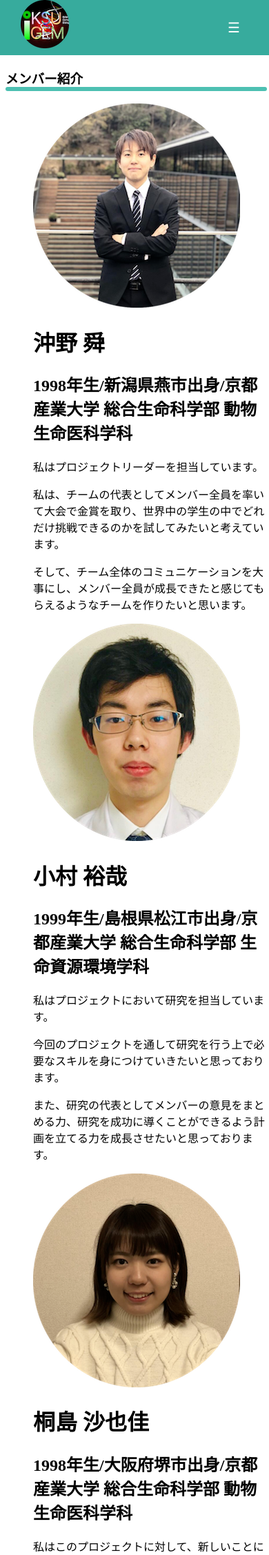
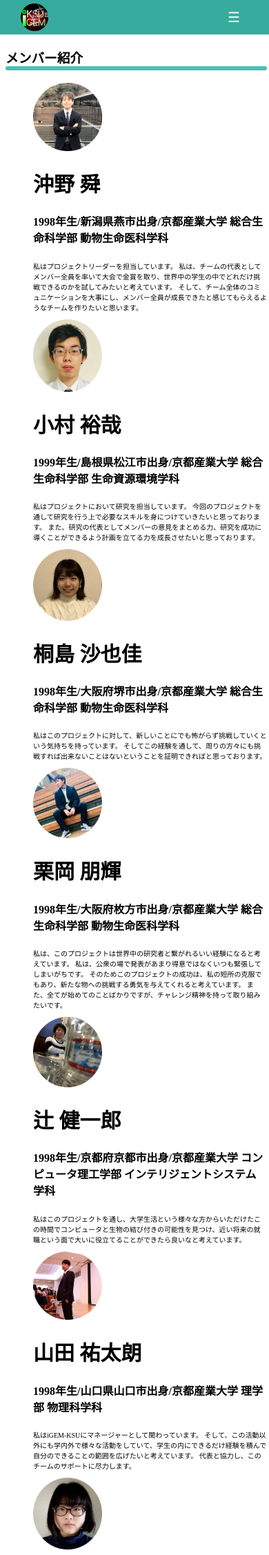
Before and after one commit to sahoI/iGem, a PHP site: page /source/member.html in a window 390 px wide. Shown: the top 2254 px of the page at 69% size. Run offline with PHP 8.4, Linux system fonts and the light colour scheme; some libraries are stand-ins or nearby versions.

Commit message:
headerとfooterのレスポンシブに合わせた、imgの位置などの微調整

```diff
--- a/css/style.css
+++ b/css/style.css
@@ -11,9 +11,7 @@ html, body {
 
 .header {
   height: 80px;
-  background-color: #37AB9D; }
-
-.wrap-menu {
+  background-color: #37AB9D;
   /* メニュー */
   /* オーバーレイ
   メニューが表示されているときに
@@ -23,12 +21,12 @@ html, body {
   メニュー以外の部分をクリックするとメニューが閉じます */
   /* ハンバーガーメニュー */
   /* メニューを閉じる */ }
-  .wrap-menu input {
+  .header input {
     display: none; }
-  .wrap-menu img {
+  .header img {
     float: left;
-    padding-left: 30px; }
-  .wrap-menu menu {
+    padding: 5px 30px; }
+  .header menu {
     position: relative;
     z-index: 1;
     font-size: 20px;
@@ -37,24 +35,24 @@ html, body {
     min-width: 200px;
     background: #37AB9D;
     float: right; }
-  .wrap-menu #menuOn:checked + menu {
+  .header #menuOn:checked + menu {
     max-width: 960px;
     /*コンテナと同じ数値を指定しておく必要あり*/
     z-index: 20; }
-  .wrap-menu #menuOn:checked + menu + div.overlay {
+  .header #menuOn:checked + menu + div.overlay {
     position: fixed;
     top: 0;
     bottom: 0;
     left: 0;
     right: 0; }
-  .wrap-menu #menuOn:checked + menu ul {
+  .header #menuOn:checked + menu ul {
     display: block; }
-  .wrap-menu ul {
+  .header ul {
     position: absolute;
     top: 40px;
     right: 0;
     display: none; }
-  .wrap-menu li {
+  .header li {
     list-style-type: none;
     /* メニュー要素の背景色と合わせる*/
     background-color: #37AB9D;
@@ -62,17 +60,17 @@ html, body {
     max-width: 100%;
     white-space: nowrap;
     color: #586365; }
-    .wrap-menu li a {
+    .header li a {
       display: block;
       padding: 10px;
       color: whitesmoke; }
-      .wrap-menu li a :hover {
+      .header li a :hover {
         background-color: #FFC042;
         color: #586365; }
-      .wrap-menu li a img {
+      .header li a img {
         padding: 0px 5px 0px 0px;
         width: 10%; }
-  .wrap-menu #menuOn + menu::after {
+  .header #menuOn + menu::after {
     position: absolute;
     z-index: 30;
     display: block;
@@ -85,25 +83,17 @@ html, body {
     right: 0;
     top: 0;
     background: #37AB9D; }
-  .wrap-menu #menuOn:checked + menu::after {
+  .header #menuOn:checked + menu::after {
     content: '×';
     /* 閉じるボタン */ }
 
-footer {
-  text-align: center !important; }
-  footer .footer-twitter {
-    padding-top: 20px;
-    margin-left: auto;
-    margin-right: auto; }
-
 .main {
   margin: 30px 100px; }
-
-.contents {
+  .main .contents {
     margin-left: 5px;
     margin-bottom: 300px;
     background-color: white; }
-  .contents .title:after {
+    .main .contents .title:after {
       background-color: #4DC0B2;
       border-radius: 5px;
       /* 線幅の半分 */
@@ -111,21 +101,18 @@ footer {
       display: block;
       height: 6px;
       width: calc(100%); }
-  .contents .country {
+    .main .contents .country {
       height: 280px;
       border-left: medium solid #cdcdcd; }
-    .contents .country li {
+      .main .contents .country li {
         list-style-type: none;
         padding-left: 20px;
         background-color: #ffffff; }
-  .contents .synthetic a {
+    .main .contents .synthetic a {
       text-decoration: underline; }
-  .contents .about a {
+    .main .contents .about a {
       text-decoration: underline; }
 
-@media (max-width: 680px) {
-  .main {
-    margin: 0px 3px; } }
 footer {
   width: 100%;
   height: 100%;
@@ -137,4 +124,29 @@ footer {
     padding: 20px 50px 0px 0px;
     text-align: right; }
 
+@media (max-width: 680px) {
+  .header {
+    height: 50px; }
+    .header img {
+      width: 40px; }
+    .header ul {
+      top: 0px; }
+    .header #menuOn + menu::after {
+      line-height: 10px; }
+
+  .main {
+    margin: 0px 3px; }
+    .main .contents img {
+      width: 100px; }
+    .main .contents h1 {
+      font-size: 30px; }
+    .main .contents h2 {
+      font-size: 15px; }
+    .main .contents p {
+      font-size: 10px; }
+
+  .footer-twitter {
+    padding: 20px 0px !important;
+    text-align: center !important; } }
+
 /*# sourceMappingURL=style.css.map */
--- a/sass/style.scss
+++ b/sass/style.scss
@@ -29,15 +29,12 @@ html, body {
 .header {
   height: 80px;
   background-color: #37AB9D;
-}
-
-.wrap-menu {
   input {
     display: none;
   }
   img {
     float: left;
-    padding-left: 30px;
+    padding: 5px 30px;
   }
   menu {
     position: relative;
@@ -123,19 +120,8 @@ html, body {
   }
 }
 
-footer {
-  text-align: center !important;
-  .footer-twitter {
-    padding-top: 20px;
-    margin-left: auto;
-    margin-right: auto;
-  }
-}
-
 .main {
   margin: 30px 100px;
-}
-
   .contents {
     margin-left: 5px;
     margin-bottom: 300px;
@@ -164,10 +150,6 @@ footer {
       text-decoration: underline;
     }
   }
-@include other {
-  .main {
-    margin: 0px 3px;
-  }
 }
 
 footer {
@@ -182,3 +164,39 @@ footer {
     text-align: right;
   }
 }
+
+@include other {
+  .header {
+    height: 50px;
+    img {
+      width: 40px;
+    }
+    ul {
+      top: 0px;
+    }
+    #menuOn + menu::after {
+      line-height: 10px;
+    }
+  }
+  .main {
+    margin: 0px 3px;
+    .contents {
+      img {
+        width: 100px;
+      }
+      h1 {
+        font-size: 30px;
+      }
+      h2 {
+        font-size: 15px;
+      }
+      p {
+        font-size: 10px;
+      }
+    }
+  }
+  .footer-twitter {
+    padding: 20px 0px !important;
+    text-align: center !important;
+  }
+}
--- a/source/member.html
+++ b/source/member.html
@@ -40,67 +40,66 @@
       <li>
         <img src="../img/member/okino.png">
         <h1>沖野 舜</h1>
-        <h2>1998年生/新潟県燕市出身/京都産業大学 総合生命科学部 動物生命医科学科</h2>
-        <p>私はプロジェクトリーダーを担当しています。</p>
-        <p>私は、チームの代表としてメンバー全員を率いて大会で金賞を取り、世界中の学生の中でどれだけ挑戦できるのかを試してみたいと考えています。</p>
-        <p>そして、チーム全体のコミュニケーションを大事にし、メンバー全員が成長できたと感じてもらえるようなチームを作りたいと思います。</p>
+        <h4>1998年生/新潟県燕市出身/京都産業大学 総合生命科学部 動物生命医科学科</h4>
+        <p>私はプロジェクトリーダーを担当しています。
+        私は、チームの代表としてメンバー全員を率いて大会で金賞を取り、世界中の学生の中でどれだけ挑戦できるのかを試してみたいと考えています。
+        そして、チーム全体のコミュニケーションを大事にし、メンバー全員が成長できたと感じてもらえるようなチームを作りたいと思います。</p>
       </li>
       <li>
         <img src="../img/member/omura.png">
         <h1>小村 裕哉</h1>
-        <h2>1999年生/島根県松江市出身/京都産業大学 総合生命科学部 生命資源環境学科</h2>
-        <p>私はプロジェクトにおいて研究を担当しています。</p>
-        <p>今回のプロジェクトを通して研究を行う上で必要なスキルを身につけていきたいと思っております。</p>
-        <p>また、研究の代表としてメンバーの意見をまとめる力、研究を成功に導くことができるよう計画を立てる力を成長させたいと思っております。</p>
+        <h4>1999年生/島根県松江市出身/京都産業大学 総合生命科学部 生命資源環境学科</h4>
+        <p>私はプロジェクトにおいて研究を担当しています。
+        今回のプロジェクトを通して研究を行う上で必要なスキルを身につけていきたいと思っております。
+        また、研究の代表としてメンバーの意見をまとめる力、研究を成功に導くことができるよう計画を立てる力を成長させたいと思っております。</p>
       </li>
       <li>
         <img src="../img/member/kirishima.png">
         <h1>桐島 沙也佳</h1>
-        <h2>1998年生/大阪府堺市出身/京都産業大学 総合生命科学部 動物生命医科学科</h2>
-        <p>私はこのプロジェクトに対して、新しいことにでも怖がらず挑戦していくという気持ちを持っています。</p>
-        <p>そしてこの経験を通して、周りの方々にも挑戦すれば出来ないことはないということを証明できればと思っております。</p>
+        <h4>1998年生/大阪府堺市出身/京都産業大学 総合生命科学部 動物生命医科学科</h4>
+        <p>私はこのプロジェクトに対して、新しいことにでも怖がらず挑戦していくという気持ちを持っています。
+        そしてこの経験を通して、周りの方々にも挑戦すれば出来ないことはないということを証明できればと思っております。</p>
       </li>
       <li>
         <img src="../img/member/kurioka.png">
         <h1>栗岡 朋輝 </h1>
-        <h2>1998年生/大阪府枚方市出身/京都産業大学 総合生命科学部 動物生命医科学科</h2>
-        <p>私は、このプロジェクトは世界中の研究者と繋がれるいい経験になると考えています。</p>
-        <p>私は、公衆の場で発表があまり得意ではなくいつも緊張してしまいがちです。</p>
-        <p>そのためこのプロジェクトの成功は、私の短所の克服でもあり、新たな物への挑戦する勇気を与えてくれると考えています。</p>
-        <p>また、全てが始めてのことばかりですが、チャレンジ精神を持って取り組みたいです。</p>
+        <h4>1998年生/大阪府枚方市出身/京都産業大学 総合生命科学部 動物生命医科学科</h4>
+        <p>私は、このプロジェクトは世界中の研究者と繋がれるいい経験になると考えています。
+        私は、公衆の場で発表があまり得意ではなくいつも緊張してしまいがちです。
+        そのためこのプロジェクトの成功は、私の短所の克服でもあり、新たな物への挑戦する勇気を与えてくれると考えています。
+        また、全てが始めてのことばかりですが、チャレンジ精神を持って取り組みたいです。</p>
       </li>
       <li>
         <img src="../img/member/tsuji.png">
         <h1>辻 健一郎 </h1>
-        <h2>1998年生/京都府京都市出身/京都産業大学 コンピュータ理工学部 インテリジェントシステム学科</h2>
-        <p>
-          私はこのプロジェクトを通し、大学生活という様々な方からいただけたこの時間でコンピュータと生物の結び付きの可能性を見つけ、近い将来の就職という面で大いに役立てることができたら良いなと考えています。</p>
+        <h4>1998年生/京都府京都市出身/京都産業大学 コンピュータ理工学部 インテリジェントシステム学科</h4>
+        <p>私はこのプロジェクトを通し、大学生活という様々な方からいただけたこの時間でコンピュータと生物の結び付きの可能性を見つけ、近い将来の就職という面で大いに役立てることができたら良いなと考えています。</p>
       </li>
       <li>
         <img src="../img/member/yamada.png">
         <h1>山田 祐太朗</h1>
-        <h2>1998年生/山口県山口市出身/京都産業大学 理学部 物理科学科</h2>
-        <p>私はiGEM-KSUにマネージャーとして関わっています。</p>
-        <p>そして、この活動以外にも学内外で様々な活動をしていて、学生の内にできるだけ経験を積んで自分のできることの範囲を広げたいと考えています。</p>
-        <p>代表と協力し、このチームのサポートに尽力します。</p>
+        <h4>1998年生/山口県山口市出身/京都産業大学 理学部 物理科学科</h4>
+        <p>私はiGEM-KSUにマネージャーとして関わっています。
+        そして、この活動以外にも学内外で様々な活動をしていて、学生の内にできるだけ経験を積んで自分のできることの範囲を広げたいと考えています。
+        代表と協力し、このチームのサポートに尽力します。</p>
       </li>
       <li>
         <img src="../img/member/shimomoto.png">
         <h1>下本さやか</h1>
-        <h2>1999年生/京都産業大学 総合生命科学部 生命資源環境学科</h2>
+        <h4>1999年生/京都産業大学 総合生命科学部 生命資源環境学科</h4>
         <p>このプロジェクトを通して環境問題を改善する方法の一つになればと思っております。</p>
       </li>
       <li>
         <img src="../img/member/mouri.png">
         <h1>毛利 七香</h1>
-        <h2>2000年生/大阪府東大阪市出身/京都産業大学 総合生命科学部 動物生命医科学科</h2>
-        <p>私はこのプロジェクトを通して困難な課題に立ち向かい解決していこうとする姿勢を大切にし、それを自身の成長に繋げるように努力していきたいと思います。</p>
-        <p>またその成果を皆さんに伝えられるように努力していきたいです。</p>
+        <h4>2000年生/大阪府東大阪市出身/京都産業大学 総合生命科学部 動物生命医科学科</h4>
+        <p>私はこのプロジェクトを通して困難な課題に立ち向かい解決していこうとする姿勢を大切にし、それを自身の成長に繋げるように努力していきたいと思います。
+        またその成果を皆さんに伝えられるように努力していきたいです。</p>
       </li>
       <li>
         <img src="../img/member/motita.png">
         <h1>持田 紗那</h1>
-        <h2>1999年生/奈良県在住/京都産業大学 総合生命科学部 動物生命医科学科</h2>
+        <h4>1999年生/奈良県在住/京都産業大学 総合生命科学部 動物生命医科学科</h4>
         <p>私はこのプロジェクトで自分の力で1から物事を進めていく大切さを実感し、伝えていこうという風に思っています。</p>
       </li>
     </ul>
```
Also changed, not shown: sass/style.css (+46 -34 lines), 2 other files. Lines whose indentation alone changed are shown as unchanged.
